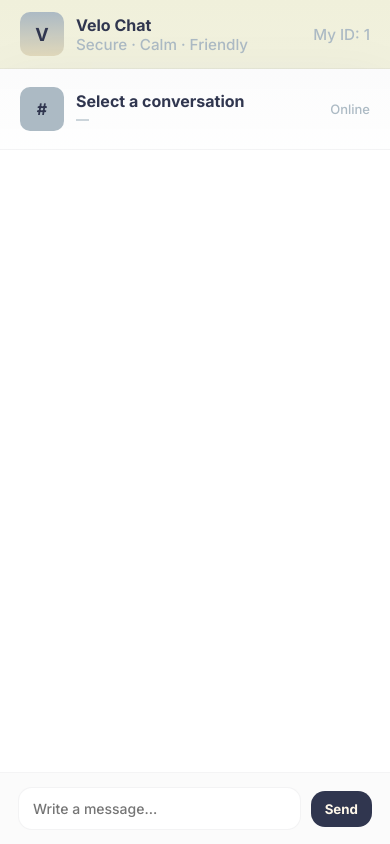
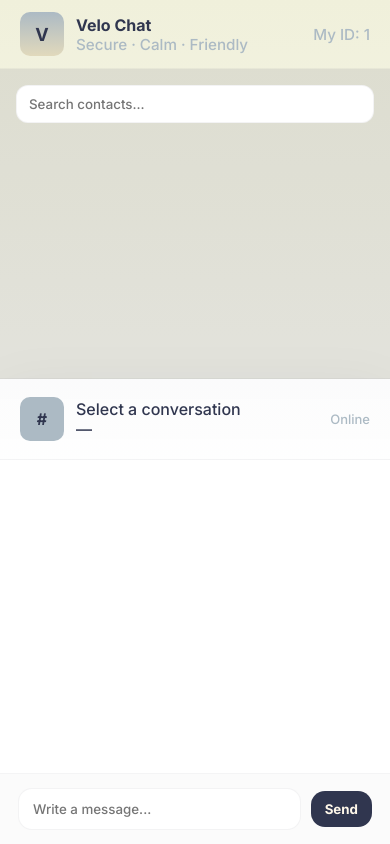
Before and after one commit to HammadNawaz519/VELOCHAT, a Flask app: page /chat in a window 390 px wide. Run offline with Flask 3, Linux system fonts and the light colour scheme; the visitor is signed in with stand-in values (Sample User, id 1); data that the repository does not hold is empty; some libraries are stand-ins or nearby versions.

Commit message:
Updated mobile layout

```diff
--- a/google8cf61c54bc574c5d (1).html
+++ /dev/null
@@ -1 +0,0 @@
-google-site-verification: google8cf61c54bc574c5d.html
--- a/templates/chat.html
+++ b/templates/chat.html
@@ -5,6 +5,7 @@
   <meta name="viewport" content="width=device-width,initial-scale=1" />
   <title>Velo Chat — Messages</title>
   <link href="https://fonts.googleapis.com/css2?family=Inter:wght@300;500;700&display=swap" rel="stylesheet">
+
   <style>
     :root{
       --text: #30364F;
@@ -15,8 +16,16 @@
       --sent: #30364F;
       --recv: #fff8ea;
     }
-    *{box-sizing:border-box;margin:0;padding:0;font-family:Inter,system-ui,-apple-system,Segoe UI,Roboto,"Helvetica Neue",Arial;}
+
+    *{
+      box-sizing:border-box;
+      margin:0;
+      padding:0;
+      font-family:Inter,system-ui,-apple-system,Segoe UI,Roboto,"Helvetica Neue",Arial;
+    }
+
     html,body{height:100%}
+
     body{
       min-height:100vh;
       display:flex;
@@ -24,7 +33,6 @@
       align-items:center;
       background: linear-gradient(180deg, #f0f0db 0%, #fff 100%);
       color:var(--text);
-      padding:0;
     }
 
     .app-top{
@@ -36,15 +44,26 @@
       padding:12px 20px;
       border-bottom:1px solid rgba(48,54,79,0.05);
     }
+
     .brand-inline{
       display:flex;
       gap:12px;
       align-items:center;
     }
+
     .brand-mark{
-      width:44px;height:44px;border-radius:10px;background:linear-gradient(180deg,var(--muted),#E1D9BC);display:flex;align-items:center;justify-content:center;font-weight:800;color:var(--text);font-size:18px;
+      width:44px;
+      height:44px;
+      border-radius:10px;
+      background:linear-gradient(180deg,var(--muted),#E1D9BC);
+      display:flex;
+      align-items:center;
+      justify-content:center;
+      font-weight:800;
+      font-size:18px;
     }
-    .brand-title{font-weight:700;color:var(--text)}
+
+    .brand-title{font-weight:700}
     .user-id{color:var(--muted);font-size:0.95rem}
 
     .wrap{
@@ -63,14 +82,37 @@
       display:flex;
       flex-direction:column;
     }
+
     .search-wrap{padding:16px}
-    .search-wrap input{width:100%;padding:10px 12px;border-radius:12px;border:1px solid rgba(48,54,79,0.06);background:#fff;outline:none;color:var(--text)}
+
+    .search-wrap input{
+      width:100%;
+      padding:10px 12px;
+      border-radius:12px;
+      border:1px solid rgba(48,54,79,0.06);
+      background:#fff;
+      outline:none;
+    }
+
     .list{flex:1;overflow:auto}
-    .list .item{padding:14px 16px;border-bottom:1px solid rgba(48,54,79,0.02);display:flex;gap:10px;align-items:center;cursor:pointer}
-    .list .item:hover{background: rgba(48,54,79,0.02)}
-    .list .item .meta{display:flex;flex-direction:column}
-    .list .item b{font-size:14px;color:var(--text)}
-    .list .item small{color:var(--muted);font-size:13px}
+
+    .list .item{
+      padding:14px 16px;
+      border-bottom:1px solid rgba(48,54,79,0.02);
+      display:flex;
+      gap:10px;
+      align-items:center;
+      cursor:pointer;
+    }
+
+    .list .item:hover{
+      background: rgba(48,54,79,0.02);
+    }
+
+    .list .item .meta{
+      display:flex;
+      flex-direction:column;
+    }
 
     .chat-area{
       flex:1;
@@ -91,16 +133,23 @@
       border-bottom:1px solid rgba(48,54,79,0.04);
       background: linear-gradient(180deg, rgba(48,54,79,0.02), rgba(172,186,196,0.01));
     }
-    .chat-header .to{
+
+    .to{
       display:flex;
       gap:12px;
       align-items:center;
     }
-    .to .avatar{
-      width:44px;height:44px;border-radius:10px;background:var(--muted);display:flex;align-items:center;justify-content:center;color:var(--text);font-weight:800
+
+    .avatar{
+      width:44px;
+      height:44px;
+      border-radius:10px;
+      background:var(--muted);
+      display:flex;
+      align-items:center;
+      justify-content:center;
+      font-weight:800;
     }
-    .to .name{font-weight:700;color:var(--text)}
-    .to .meta{color:var(--muted);font-size:13px}
 
     .messages{
       flex:1;
@@ -123,19 +172,27 @@
       box-shadow: 0 6px 18px rgba(48,54,79,0.02);
       word-wrap:break-word;
     }
+
     .msg.received{
       background: var(--recv);
-      color: var(--text);
       align-self:flex-start;
       border-bottom-left-radius:6px;
     }
+
     .msg.sent{
       background: var(--sent);
-      color: #fff8ea;
+      color:#fff8ea;
       align-self:flex-end;
       border-bottom-right-radius:6px;
     }
-    .msg .time{display:block;font-size:11px;color:var(--muted);margin-top:6px;text-align:right}
+
+    .msg .time{
+      display:block;
+      font-size:11px;
+      color:var(--muted);
+      margin-top:6px;
+      text-align:right;
+    }
 
     .footer{
       padding:14px 18px;
@@ -145,19 +202,50 @@
       align-items:center;
       background:#fbfbfb;
     }
+
     .footer input{
-      flex:1;padding:12px 14px;border-radius:14px;border:1px solid rgba(48,54,79,0.06);outline:none;font-size:14px;color:var(--text)
+      flex:1;
+      padding:12px 14px;
+      border-radius:14px;
+      border:1px solid rgba(48,54,79,0.06);
+      outline:none;
     }
-    .footer button{padding:10px 14px;border-radius:14px;border:none;background:var(--text);color:#fff8ea;cursor:pointer;font-weight:700}
 
+    .footer button{
+      padding:10px 14px;
+      border-radius:14px;
+      border:none;
+      background:var(--text);
+      color:#fff8ea;
+      cursor:pointer;
+      font-weight:700;
+    }
+
+    /* ✅ MOBILE SPLIT VIEW */
     @media (max-width: 980px){
-      .wrap{flex-direction:column;gap:0;height:auto}
-      .sidebar{display:none}
-      .chat-area{border-radius:0;width:100%;height:calc(100vh - 60px);min-height:0}
+      .wrap{
+        flex-direction:column;
+        height:calc(100vh - 60px);
+      }
+
+      .sidebar{
+        width:100%;
+        height:40%;
+        border-right:none;
+        border-bottom:1px solid rgba(48,54,79,0.05);
+      }
+
+      .chat-area{
+        width:100%;
+        height:60%;
+        border-radius:0;
+      }
     }
   </style>
 </head>
+
 <body>
+
 <div class="app-top">
   <div class="brand-inline">
     <div class="brand-mark">V</div>
@@ -201,12 +289,14 @@
 <div id="mydata" data-myid="{{ my_id }}" style="display:none;"></div>
 
 <script src="https://cdn.socket.io/4.7.2/socket.io.min.js"></script>
+
 <script>
 const myId = parseInt(document.getElementById('mydata').dataset.myid) || null;
 document.getElementById('display-id').innerText = myId || 'Guest';
 const socket = io();
 let currentRoom = null;
 let currentReceiver = null;
+
 const usersDiv = document.getElementById("users");
 const messagesDiv = document.getElementById("messages");
 const chatName = document.getElementById("chatName");
@@ -214,41 +304,19 @@
 const chatAvatar = document.getElementById("chatAvatar");
 
 async function loadRecentChats(){
-      try{
   const res = await fetch('/recent_chats');
   const rows = await res.json();
   usersDiv.innerHTML = '';
-        const header = document.createElement('div');
-        header.style.padding='12px 16px'; header.style.color='var(--muted)'; header.style.fontWeight='700';
-        header.innerText='Recent Chats'; usersDiv.appendChild(header);
   rows.forEach(r=>{
     const div=document.createElement('div');
     div.className='item';
-          div.innerHTML=`<div style="width:44px;height:44px;border-radius:10px;background:var(--muted);display:flex;align-items:center;justify-content:center;font-weight:700;color:var(--text);margin-right:10px">${r.username.charAt(0) || 'U'}</div>
+    div.innerHTML=`<div class="avatar">${r.username.charAt(0)}</div>
       <div class="meta"><b>${r.username}</b><small>${r.message||''}</small></div>`;
-          div.onclick=()=>openChat(r.id,r.username); usersDiv.appendChild(div);
+    div.onclick=()=>openChat(r.id,r.username);
+    usersDiv.appendChild(div);
   });
-      }catch(e){console.error(e);}
 }
 loadRecentChats();
-
-    document.getElementById('search').addEventListener('input', e=>{
-      clearTimeout(window.qTimeout);
-      window.qTimeout=setTimeout(async ()=>{
-        const q=e.target.value.trim();
-        if(!q){ loadRecentChats(); return; }
-        const res=await fetch(`/search_users?q=${encodeURIComponent(q)}`);
-        const users=await res.json(); usersDiv.innerHTML='';
-        const header=document.createElement('div'); header.style.padding='12px 16px'; header.style.color='var(--muted)'; header.style.fontWeight='700';
-        header.innerText='Search Results'; usersDiv.appendChild(header);
-        users.forEach(u=>{
-          const div=document.createElement('div'); div.className='item';
-          div.innerHTML=`<div style="width:44px;height:44px;border-radius:10px;background:var(--muted);display:flex;align-items:center;justify-content:center;font-weight:700;color:var(--text);margin-right:10px">${u.username.charAt(0)||'U'}</div>
-            <div class="meta"><b>${u.username}</b><small></small></div>`;
-          div.onclick=()=>openChat(u.id,u.username); usersDiv.appendChild(div);
-        });
-      },300);
-    });
 
 async function openChat(id,username){
   currentReceiver=id;
@@ -258,39 +326,39 @@
   chatAvatar.textContent=username.charAt(0).toUpperCase();
   messagesDiv.innerHTML='';
   socket.emit('join',{room:currentRoom});
-      try{
   const res=await fetch(`/messages/${id}`);
   const msgs=await res.json();
   msgs.forEach(m=>appendMessage(m));
-      }catch(e){console.error(e);}
 }
 
 function appendMessage(data){
-      const div=document.createElement('div'); div.classList.add('msg');
+  const div=document.createElement('div');
+  div.classList.add('msg');
   const isSent=(data.sender_id||data.sender)===myId;
   div.classList.add(isSent?'sent':'received');
-      const text=document.createElement('div'); text.innerHTML=data.message ? data.message.replace(/&/g,'&amp;').replace(/</g,'&lt;').replace(/>/g,'&gt;'):''; div.appendChild(text);
-      const time=document.createElement('span'); time.className='time';
-      const ts=data.timestamp||data.time||''; time.textContent=ts?new Date(ts).toLocaleTimeString([], {hour:'2-digit',minute:'2-digit'}):''; div.appendChild(time);
+  div.innerHTML=data.message;
   messagesDiv.appendChild(div);
   messagesDiv.scrollTop = messagesDiv.scrollHeight;
 }
 
 document.getElementById('send').addEventListener('click',sendMessage);
-    document.getElementById('msg').addEventListener('keypress',e=>{if(e.key==='Enter') sendMessage();});
+document.getElementById('msg').addEventListener('keypress',e=>{
+  if(e.key==='Enter') sendMessage();
+});
+
 function sendMessage(){
-      const input=document.getElementById('msg'); const message=input.value.trim();
+  const input=document.getElementById('msg');
+  const message=input.value.trim();
   if(!message||!currentReceiver) return;
-      socket.emit('send_message',{sender:myId,receiver:currentReceiver,message}); input.value='';
+  socket.emit('send_message',{sender:myId,receiver:currentReceiver,message});
+  input.value='';
 }
 
 socket.on('receive_message',data=>{
-      const room='chat_'+Math.min(data.sender,data.receiver)+'_'+Math.max(data.sender,data.receiver);
-      if(room===currentRoom) appendMessage(data);
+  appendMessage(data);
   loadRecentChats();
 });
-    socket.on('update_recents',()=>loadRecentChats());
-    socket.on('connect',()=>{if(currentRoom) socket.emit('join',{room:currentRoom});});
 </script>
+
 </body>
 </html>
```
Lines whose indentation alone changed are shown as unchanged.
